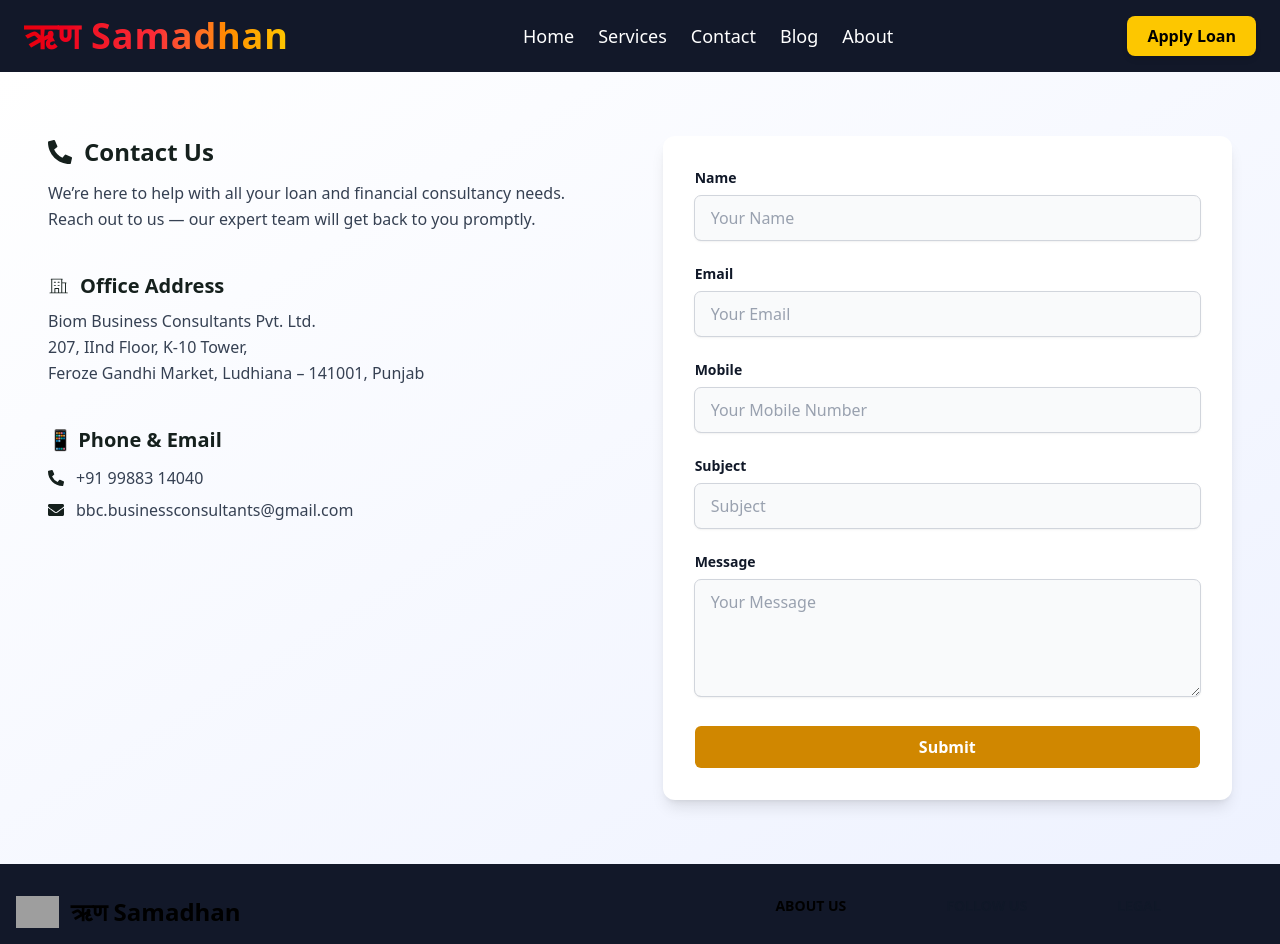
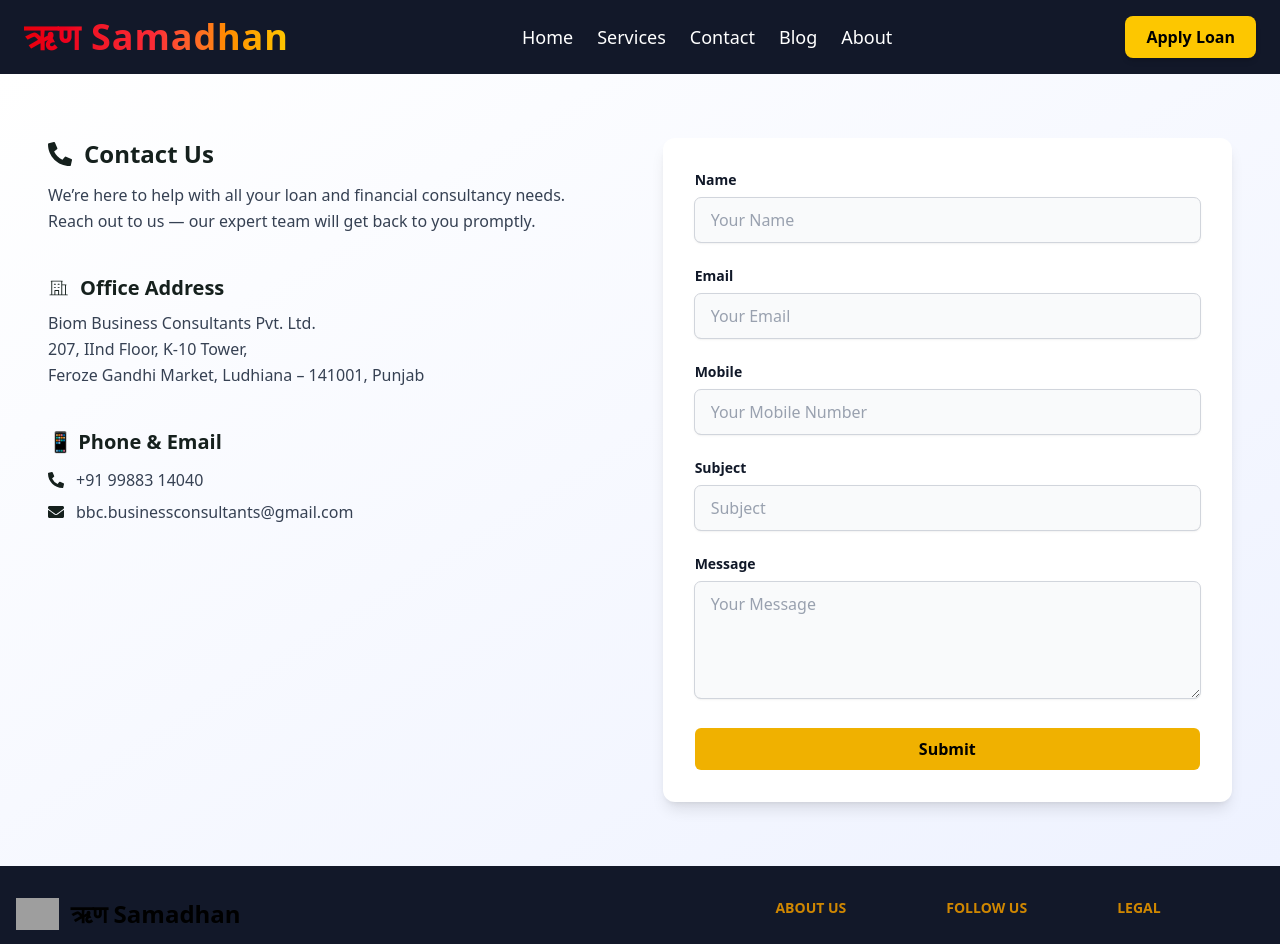
Before and after one commit to imranah10/Biom, a React (Vite) app: page /contact in a window 1280 px wide. Shown: the top 944 px of the page. Built offline with nearby package versions, Linux system fonts and the light colour scheme; grey boxes are pictures that could not be loaded.

Commit message:
button & footer text-content-color change

```diff
--- a/src/Components/Common/Footer.jsx
+++ b/src/Components/Common/Footer.jsx
@@ -30,7 +30,7 @@ function Footer() {
           <div className="grid grid-cols-2 gap-8 sm:gap-6 sm:grid-cols-3">
             {/* About Us */}
             <div>
-              <h2 className="mb-6 text-sm font-semibold  uppercase dark:text-white">
+              <h2 className="mb-6 text-sm font-semibold  uppercase text-yellow-600">
                 About Us
               </h2>
               <ul className="text-white dark:text-gray-400 font-medium">
@@ -68,7 +68,7 @@ function Footer() {
 
             {/* Follow Us */}
             <div>
-              <h2 className="mb-6 text-sm font-semibold text-gray-900 uppercase dark:text-white">
+              <h2 className="mb-6 text-sm font-semibold text-gray-900 uppercase text-yellow-600">
                 Follow us
               </h2>
               <ul className="text-white dark:text-gray-400 font-medium">
@@ -109,7 +109,7 @@ function Footer() {
 
             {/* Legal */}
             <div>
-              <h2 className="mb-6 text-sm font-semibold text-gray-900 uppercase dark:text-white">
+              <h2 className="mb-6 text-sm font-semibold text-gray-900 uppercase text-yellow-600">
                 Legal
               </h2>
               <ul className="text-white dark:text-gray-400 font-medium">
--- a/src/Components/Common/Navbar.jsx
+++ b/src/Components/Common/Navbar.jsx
@@ -60,7 +60,7 @@ export const Navbar = () => {
 
         {/* Desktop Button */}
         <div className="hidden lg:block">
-          <button className="bg-yellow-400 hover:bg-yellow-500 text-black font-semibold px-5 py-2 rounded-lg shadow-md transition duration-300">
+          <button className="bg-yellow-400 hover:bg-yellow-500 border border-transparent hover:border-black text-black font-semibold px-5 py-2 rounded-lg shadow-md transition duration-300">
             Apply Loan
           </button>
         </div>
--- a/src/Components/Contact.jsx
+++ b/src/Components/Contact.jsx
@@ -124,7 +124,7 @@ function Contact() {
             {/* Submit Button */}
             <button
               type="submit"
-              className="w-full rounded-md bg-yellow-600 hover:bg-yellow-500 text-white font-semibold px-4 py-2 transition border border-transparent hover:border-indigo-700"
+              className="w-full rounded-md bg-yellow-500 hover:bg-yellow-600 text-black font-semibold px-4 py-2 transition border border-transparent hover:border-black"
             >
               Submit
             </button>
```
